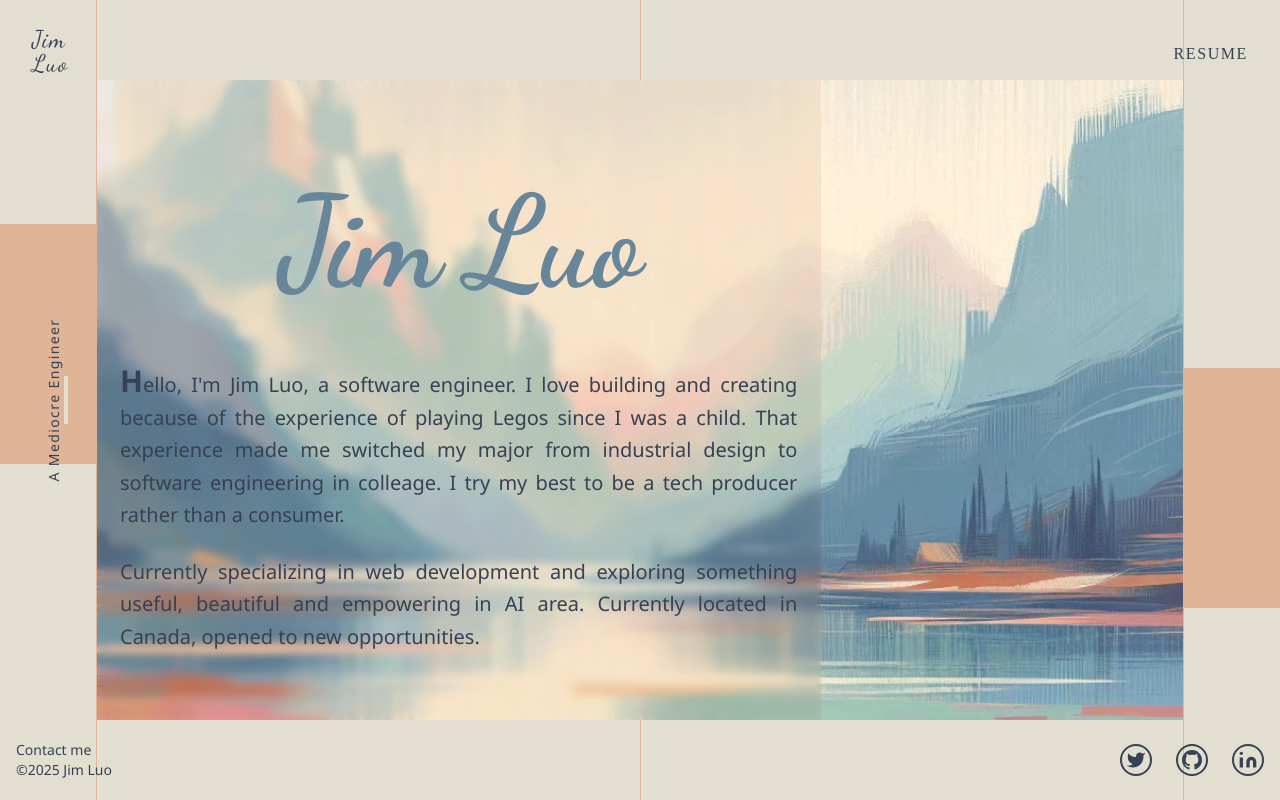
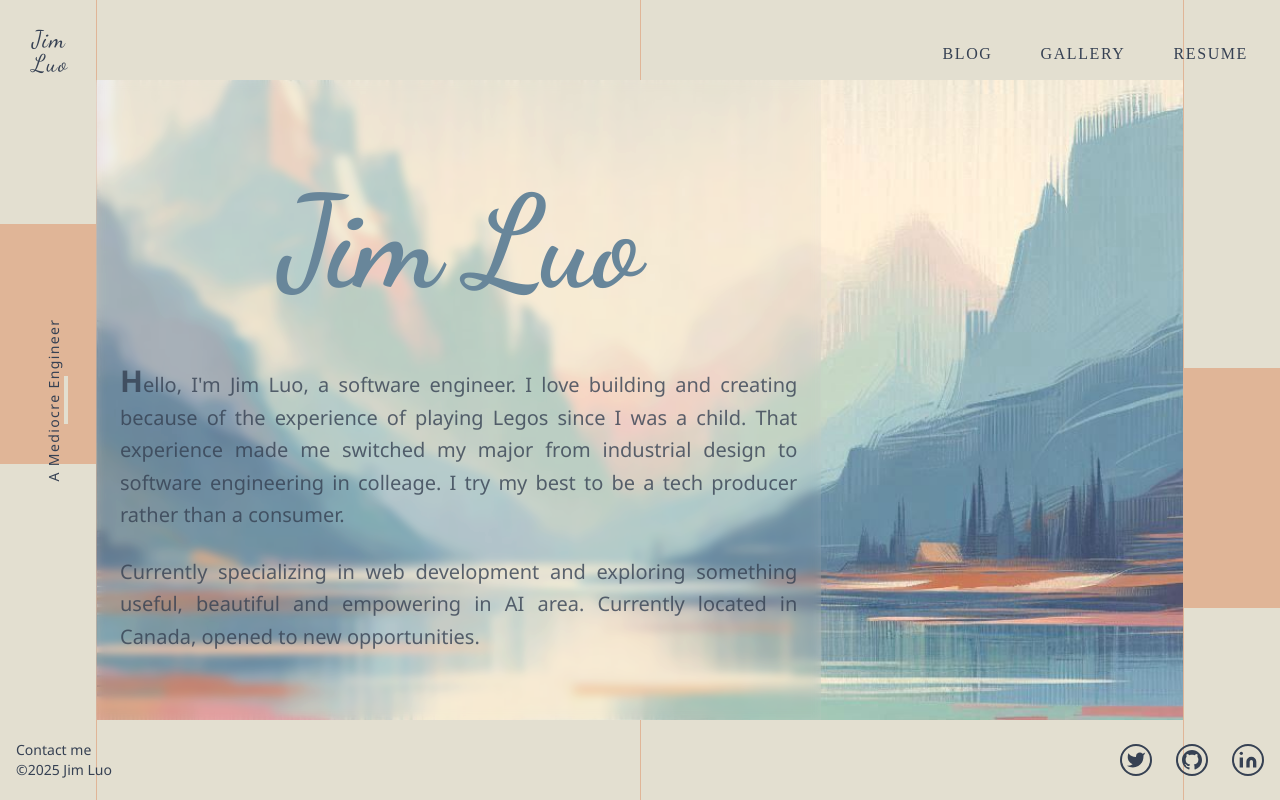
Before and after one commit to Ross249/Ross249.github.io, an Astro site: page / in a window 1280 px wide. Built offline with nearby package versions, Linux system fonts and the light colour scheme; Astro itself is replaced by a stand-in of ours.

Commit message:
style: change text color

```diff
--- a/src/components/Navigation.astro
+++ b/src/components/Navigation.astro
@@ -2,6 +2,16 @@
 import NavLink from "./NavLink.astro";
 
 const links = [
+  {
+    id: "link-1",
+    title: "Blog",
+    link: "https://blog.jimmieluo.com",
+  },
+  {
+    id: "link-2",
+    title: "Gallery",
+    link: "https://memory.jimmieluo.com/",
+  },
   {
     id: "link-0",
     title: "Resume",
--- a/src/pages/index.astro
+++ b/src/pages/index.astro
@@ -121,9 +121,9 @@ import FloatSub from "../components/FloatSub.astro";
               alt="banner"
               class="w-full h-full object-cover"
             />
-            <div class="absolute lg:w-2/3 top-20 bottom-20 flex flex-col">
+            <div class="absolute lg:w-2/3 top-20 bottom-20 flex flex-col z-12">
               <div
-                class="max-w-3xl w-full space-y-6 p-4 bg-palette-6/10 backdrop-blur-xs h-full backdrop-brightness-90 backdrop-contrast-125 flex flex-col items-center justify-center"
+                class="max-w-3xl w-full space-y-6 p-4 bg-zinc-300/20 backdrop-blur-xs h-full backdrop-brightness-90 backdrop-contrast-125 flex flex-col items-center justify-center"
               >
                 <h1
                   class="font-hw text-[clamp(3rem,15vw,8rem)] font-bold text-center tracking-tight bg-clip-text text-palette-1"
@@ -131,7 +131,7 @@ import FloatSub from "../components/FloatSub.astro";
                   Jim Luo
                 </h1>
                 <p
-                  class="font-qs text-gray-700 lg:text-xl leading-relaxed text-justify space-y-6 px-2"
+                  class="font-qs text-gray-700/80 lg:text-xl leading-relaxed text-justify space-y-6 px-2"
                 >
                   <span
                     class="block first-letter:text-3xl first-letter:font-bold"
```
Also changed, not shown: src/components/NavigationIndictor.astro (indentation only).
